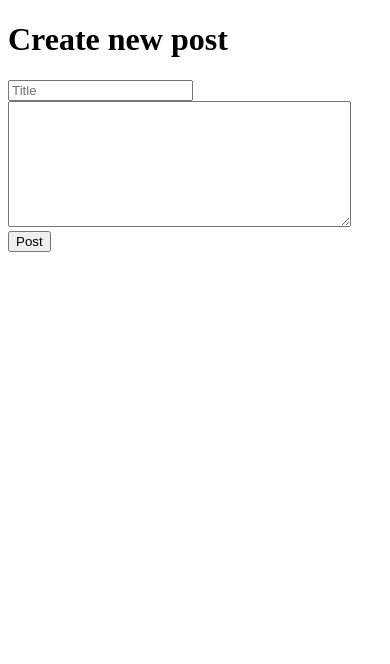
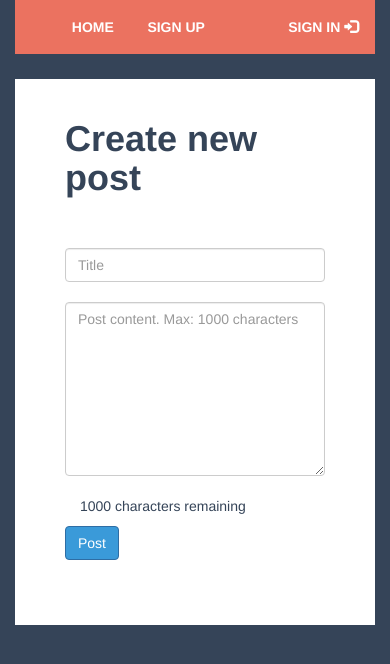
Before and after one commit to ntocampos/flask-blog, a Flask app: template templates/new_post.html in a window 390 px wide. Shown: the top 664 px of the page. Run offline with Flask 2, Linux system fonts and the light colour scheme; the template is opened without the code that fills it, so the values that code supplies are empty; some libraries are stand-ins or nearby versions.

Commit message:
New post and edit pages styles done

```diff
--- a/templates/index.html
+++ b/templates/index.html
@@ -38,5 +38,9 @@
         </div>
         {% endfor %}
     </div>
-    </body>
+    <!-- jQuery (necessary for Bootstrap's JavaScript plugins) -->
+    <script src="https://ajax.googleapis.com/ajax/libs/jquery/1.11.3/jquery.min.js"></script>
+    <!-- Include all compiled plugins (below), or include individual files as needed -->
+    <script src="{{ url_for('static', filename='js/bootstrap.min.js') }}"></script>
+</body>
 </html>
--- a/templates/new_post.html
+++ b/templates/new_post.html
@@ -1,28 +1,87 @@
 <!DOCTYPE html>
-<html>
+<html lang="en">
 <head>
     <meta charset="utf-8">
-        <title>Flask Blog - Create new post</title>
+    <meta http-equiv="X-UA-Compatible" content="IE=edge">
+    <meta name="viewport" content="width=device-width, initial-scale=1">
+    <title>Flask Blog</title>
+
+    <!-- Bootstrap -->
+    <link href="{{ url_for('static', filename='css/bootstrap.min.css') }}" rel="stylesheet">
+
+    <!-- Custom CSS -->
+    <link href="{{ url_for('static', filename='css/main.css') }}" rel="stylesheet">
 </head>
 <body>
-        <div>
+    <div class="container">
+        <ul class="navigation">
+            <li><a href="/">Home</a></li>
+            {% if g.current_user %}
+            <li><a href="/post/new">Create Post</a></li>
+            <li><a href="/logout">Logout <span class="glyphicon glyphicon-log-out"></span></a></li>
+            {% else %}
+            <li><a href="/register">Sign Up</a></li>
+            <li><a href="/login">Sign In <span class="glyphicon glyphicon-log-in"></span></a></li>
+            {% endif %}
+        </ul>
+    </div>
+    <div class="container">
+        <div class="post">
             {% if not post: %}
             <h1>Create new post</h1>
+            <br><br>
             <form method="post">
-                <input type="text" name="title" placeholder="Title">
+                <div class="form-group">
+                    <input class="form-control" type="text" name="title" placeholder="Title">
                     <br />
-                <textarea name="body" rows="8" cols="40"></textarea>
-                <input type="submit" name="name" value="Post">
+                    <textarea id="textarea" class="form-control" name="body" rows="8" cols="40" placeholder="Post content. Max: 1000 characters"></textarea>
+                    <br>
+                    <p id="counter" class="col-sm-9"></p>
+                    <input id="submit" class="btn btn-primary col-sm-3 col-sm-offset-9" type="submit" name="name" value="Post">
+                </div>
             </form>
             {% else %}
             <h1>Edit post</h1>
+            <br><br>
             <form method="post">
-                <input type="text" name="title" placeholder="Title" value="{{ post.title }}">
+                <div class="form-group">
+                    <input class="form-control" type="text" name="title" placeholder="Title" value="{{ post.title }}">
                     <br />
-                <textarea name="body" rows="8" cols="40">{{ post.body }}</textarea>
-                <input type="submit" name="name" value="Edit">
+                    <textarea id="textarea" class="form-control" name="body" rows="8" cols="40">{{ post.body }}</textarea>
+                    <br>
+                    <p id="counter" class="col-sm-9 bold"></p>
+                    <input id="submit" class="btn btn-primary col-sm-3" type="submit" name="name" value="Edit">
+                </div>
             </form>
             {% endif %}
         </div>
+    </div>
+
+    <!-- jQuery (necessary for Bootstrap's JavaScript plugins) -->
+    <script src="https://ajax.googleapis.com/ajax/libs/jquery/1.11.3/jquery.min.js"></script>
+    <!-- Include all compiled plugins (below), or include individual files as needed -->
+    <script src="{{ url_for('static', filename='js/bootstrap.min.js') }}"></script>
+
+    <script type="text/javascript">
+    function updateCounterText() {
+        var l = 1000 - $('#textarea').val().length;
+        console.log(l);
+        var counter_text = l + ' characters remaining';
+
+        $('#counter').text(counter_text);
+    };
+
+    $(document).on('ready', function() {
+        updateCounterText();
+    });
+
+    $('#textarea').bind('input propertychange', function() {
+        updateCounterText();
+        if(this.value.length && this.value.length <= 1000)
+            $("#submit").prop('disabled', false);
+        else
+            $('#submit').prop('disabled', true);
+    });
+    </script>
 </body>
 </html>
--- a/templates/post.html
+++ b/templates/post.html
@@ -39,7 +39,6 @@
             <a class="btn btn-danger btn-lg" href="/post/{{ post.id }}/delete">Delete</a>
             {% endif %}
         </div>
-
     </div>
 
 
--- a/views.py
+++ b/views.py
@@ -108,6 +108,13 @@ def new_post():
     if request.method == 'POST':
         title = request.form['title']
         body = request.form['body']
+
+        title = title if len(title) <= 50 else title[:50]
+        body = body if len(body) <= 1000 else body[:1000]
+
+        print('#######' + title + '#######')
+        print('#######' + title[:50] + '#######')
+
         if title and body:
             _user = g.current_user
             _post = Post(title, body)
@@ -137,12 +144,18 @@ def edit_post(id):
     _post = Post.query.get(id)
     if g.current_user == _post.user:
         if request.method == 'POST':
-            new_title = request.form['title']
-            new_body = request.form['body']
+            title = request.form['title']
+            body = request.form['body']
 
-            if new_title and new_body:
-                _post.title = new_title
-                _post.body = new_body
+            title = title if len(title) <= 50 else title[:50]
+            body = body if len(body) <= 1000 else body[:1000]
+
+            print('#######' + title + '#######')
+            print('#######' + title[:50] + '#######')
+
+            if title and body:
+                _post.title = title
+                _post.body = body
                 db.session.commit()
 
             return redirect(url_for('view_post', id = id))
```
Lines whose indentation alone changed are shown as unchanged.
